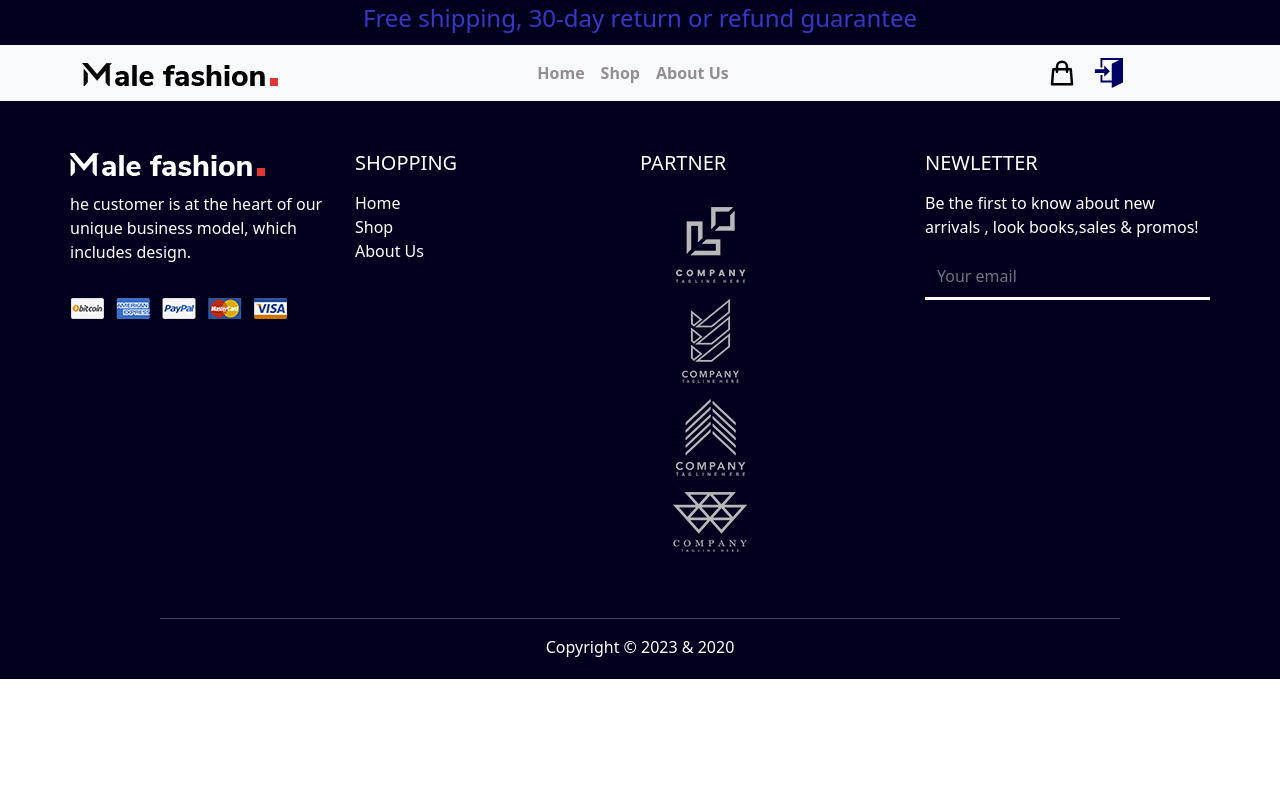
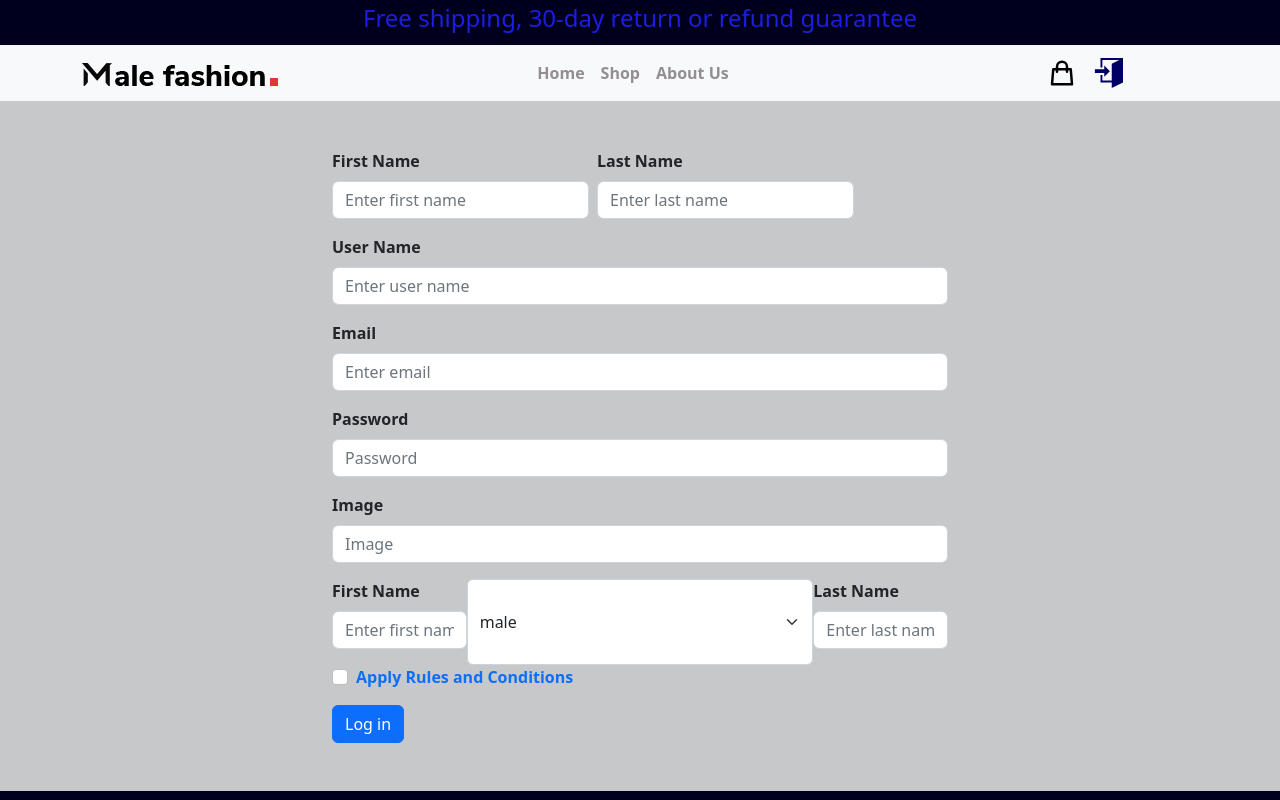
Before and after one commit to Badrshaba/male-fashion, a React (Create React App) app: page /logIn/creataccount in a window 1280 px wide. Shown: the top 800 px of the page. Built offline with nearby package versions, Linux system fonts and the light colour scheme.

Commit message:
first update

```diff
--- a/src/App.js
+++ b/src/App.js
@@ -1,22 +1,36 @@
-import React from 'react'
+import React, { useState } from 'react'
 import Haeder from './componats/Haeder'
 import "./pages/style/Shop.css"
 import Shop from './pages/shop/Shop.jsx'
 import Footer from './componats/Footer'
 import Home from './pages/home/Home'
+import img1 from "./img/download.jpeg"
 import {Routes,Route} from "react-router-dom"
-
-
+import Cart from './pages/cart/Cart'
+import Login from './pages/login&creatAccount/Login'
+import Creataccount from './pages/login&creatAccount/Creataccount'
 
 const App = () => {
+  const[producats,setproducats]=useState([{id:1,tital:"naruto hoodie",price:325,img:img1},{id:2,tital:"naruto hoodie",price:325,img:img1},{id:3,tital:"naruto hoodie",price:325,img:img1},{id:4,tital:"naruto hoodie",price:325,img:img1}])
+  const[cartProducats,setcartProducats]=useState([])
+  const [show, setShow] = useState(false);
+
+  const handleClose = () => setShow(false);
+  const handleShow = () => setShow(true);
+ const oppo=()=>{
+  console.log("pk");
+ }
   return (
     <div>
        <div className='text-center p-1 ads'><h4>Free shipping, 30-day return or refund guarantee</h4></div>
-      <Haeder/>
+      <Haeder handleShow={handleShow} cartProducats={cartProducats}/>
+      <Cart show={show} handleClose={handleClose} handleShow={handleShow} cartProducats={cartProducats}/>
       <Routes>
         <Route path="/" element={<Home/>}/>
-        <Route path="/shop" element={<Shop/>}/>
+        <Route path="/shop" element={<Shop producats={producats} oppo={oppo}/>}/>
         <Route path="/" element={<Home/>}/>
+        <Route path="/logIn" element={<Login/>}/>
+        <Route path="/logIn/creataccount" element={<Creataccount/>}/>
       </Routes>
       <Footer/>
       </div>
--- a/src/componats/Haeder.jsx
+++ b/src/componats/Haeder.jsx
@@ -7,7 +7,7 @@ import { ImEnter } from "react-icons/im";
 import {Link} from "react-router-dom"
  import logo from "../img/logo.png"
  import "../pages/style/Haeder.css"
-const Haeder = () => {
+const Haeder = ({handleShow,cartProducats}) => {
   return (
     <div>    <Navbar bg="light" expand="lg">
     <Container>
@@ -21,8 +21,11 @@ const Haeder = () => {
           <Nav.Link as={Link} to="/" className='nav fw-bold '>About Us</Nav.Link>
         </Nav>
         <div className=' ms-auto w-25 d-flex justify-content-center '>
-          <Nav.Link href="#link" className='icon me-3 text-black'><HiOutlineShoppingBag/></Nav.Link>
-          <Nav.Link href="#link" className='icon '><ImEnter/></Nav.Link>
+          <Nav.Link  className='icon me-3 text-black' onClick={handleShow}>
+          <div className={cartProducats.length==0? "none":"numbers"}><h6>{cartProducats.length!==0&&cartProducats.length}</h6></div>
+            <HiOutlineShoppingBag/>
+            </Nav.Link>
+          <Nav.Link as={Link} to="/logIn" className='icon '><ImEnter/></Nav.Link>
           </div>
       </Navbar.Collapse>
     </Container>
--- /dev/null
+++ b/src/pages/cart/Cart.jsx
@@ -0,0 +1,30 @@
+
+import React, { useState } from 'react';
+import Button from 'react-bootstrap/Button';
+import Offcanvas from 'react-bootstrap/Offcanvas';
+import { FcShop } from "react-icons/fc";
+import "../style/Cart.css"
+import { Link } from 'react-router-dom';
+const Cart = ({show,handleClose}) => {
+
+
+  return (
+    <>
+
+
+      <Offcanvas show={show} onHide={handleClose} placement="end">
+        <Offcanvas.Header closeButton>
+          <Offcanvas.Title>Cart</Offcanvas.Title>
+        </Offcanvas.Header>
+        <Offcanvas.Body>
+          <div className=' w-100 h-100 d-flex flex-column justify-content-center align-items-center'>
+             <FcShop className='cartIcon'/>
+             <Button variant="success" as={Link} to="/shop" >Shop Now</Button>{' '}
+          </div>
+        </Offcanvas.Body>
+      </Offcanvas>
+    </>
+  );
+}
+
+export default Cart;
--- /dev/null
+++ b/src/pages/login&creatAccount/Creataccount.jsx
@@ -0,0 +1,64 @@
+import React from "react";
+import Button from "react-bootstrap/Button";
+import Form from "react-bootstrap/Form";
+const Creataccount = () => {
+  return (
+    <div className=" d-flex  justify-content-center align-items-center pt-5 pb-5 bg-dark   bg-opacity-25">
+      <Form>
+        <div className=" d-flex">
+          <Form.Group className="mb-3 fw-bold me-2" controlId="formBasicEmail">
+            <Form.Label>First Name</Form.Label>
+            <Form.Control type="text" placeholder="Enter first name" />
+          </Form.Group>
+          <Form.Group className="mb-3 fw-bold" controlId="formBasicEmail">
+            <Form.Label>Last Name</Form.Label>
+            <Form.Control type="text" placeholder="Enter last name" />
+          </Form.Group>
+        </div>
+        <Form.Group className="mb-3 fw-bold" controlId="formBasicEmail">
+          <Form.Label>User Name</Form.Label>
+          <Form.Control type="text" placeholder="Enter user name" />
+        </Form.Group>
+        <Form.Group className="mb-3 fw-bold" controlId="formBasicEmail">
+          <Form.Label>Email </Form.Label>
+          <Form.Control type="email" placeholder="Enter email" />
+        </Form.Group>
+
+        <Form.Group className="mb-3 fw-bold" controlId="formBasicPassword">
+          <Form.Label>Password</Form.Label>
+
+          <Form.Control type="password" placeholder="Password" />
+          {/* <BsEyeFill/> */}
+        </Form.Group>
+        <Form.Group className="mb-3 fw-bold" controlId="formBasicEmail">
+          <Form.Label>Image </Form.Label>
+          <Form.Control type="text" placeholder="Image" />
+        </Form.Group>
+        <div className=" d-flex">
+          <Form.Group className="mb-3 fw-bold" controlId="formBasicEmail">
+            <Form.Label>First Name</Form.Label>
+            <Form.Control type="text" placeholder="Enter first name" />
+          </Form.Group>
+          <Form.Select aria-label="Default select example">
+          <Form.Label>First Name</Form.Label>
+      <option value="1">male</option>
+      <option value="2">female</option>
+
+    </Form.Select>
+          <Form.Group className="mb-3 fw-bold" controlId="formBasicEmail">
+            <Form.Label>Last Name</Form.Label>
+            <Form.Control type="text" placeholder="Enter last name" />
+          </Form.Group>
+        </div>
+        <Form.Group className="mb-3 fw-bold text-primary" controlId="formBasicCheckbox">
+          <Form.Check type="checkbox" label="Apply Rules and Conditions" />
+        </Form.Group>
+        <Button variant="primary" className=" me-3" type="submit">
+          Log in
+        </Button>
+      </Form>
+    </div>
+  );
+};
+
+export default Creataccount;
--- /dev/null
+++ b/src/pages/login&creatAccount/Login.jsx
@@ -0,0 +1,38 @@
+import React from "react";
+import Button from "react-bootstrap/Button";
+import Form from "react-bootstrap/Form";
+import { BsEyeFill } from "react-icons/bs";
+import { Link } from "react-router-dom";
+const Login = () => {
+  return (
+    <div className=" d-flex  justify-content-center align-items-center pt-5 pb-5 bg-dark   bg-opacity-25" >
+      <Form>
+        <Form.Group className="mb-3 fw-bold" controlId="formBasicEmail">
+          <Form.Label>Email address</Form.Label>
+          <Form.Control type="email" placeholder="Enter email" />
+          <Form.Text className="text-muted">
+            We'll never share your email with anyone else.
+          </Form.Text>
+        </Form.Group>
+
+        <Form.Group className="mb-3 fw-bold" controlId="formBasicPassword">
+          <Form.Label>Password</Form.Label>
+
+          <Form.Control type="password" placeholder="Password"  />
+          {/* <BsEyeFill/> */}
+        </Form.Group>
+        <Form.Group className="mb-3 fw-bold" controlId="formBasicCheckbox">
+          <Form.Check type="checkbox" label="Remmber me" />
+        </Form.Group>
+        <Button variant="primary" className=" me-3" type="submit">
+          Log in
+        </Button>
+        <Button variant="primary" as={Link} to="/logIn/creataccount" type="submit">
+          Creat New Account
+        </Button>
+      </Form>
+    </div>
+  );
+};
+
+export default Login;
--- a/src/pages/shop/Shop.jsx
+++ b/src/pages/shop/Shop.jsx
@@ -1,66 +1,32 @@
-import React from 'react'
+import React, { useState } from "react";
+import Card from "react-bootstrap/Card";
+import { AiFillStar } from "react-icons/ai";
+import { AiOutlineStar } from "react-icons/ai";
+import "../style/Shop.css"
 import Button from 'react-bootstrap/Button';
-import Card from 'react-bootstrap/Card';
-const Shop = () => {
+const Shop = ({ producats,oppo }) => {
+
   return (
-    <div className=' d-flex flex-wrap justify-content-evenly'>
-         <Card style={{ width: '18rem' }}>
-    <Card.Img variant="top" src="holder.js/100px180" />
+    <div className=" d-flex flex-wrap justify-content-evenly">
+      {producats.map((producat) => (
+        <Card style={{ width: "18rem" }} key={producat.id}  className=" headcard border-0 m-3">
+          <Card.Img variant="top" src={producat.img} />
           <Card.Body>
-      <Card.Title>Card Title</Card.Title>
+            <Card.Title className="classUnhiden">{producat.tital}</Card.Title>
+            <Card.Title onClick={oppo}  className="classhiden text-success">+ Add To Cart</Card.Title>
             <Card.Text>
-        Some quick example text to build on the card title and make up the
-        bulk of the card's content.
+              <AiFillStar className=" text-warning" />
+              <AiFillStar className=" text-warning" />
+              <AiFillStar className=" text-warning" />
+              <AiFillStar className=" text-warning" />
+              <AiOutlineStar />
             </Card.Text>
-      <Button variant="primary">Go somewhere</Button>
+            <Card.Title>${producat.price}</Card.Title>
           </Card.Body>
         </Card>
-  <Card style={{ width: '18rem' }}>
-    <Card.Img variant="top" src="holder.js/100px180" />
-    <Card.Body>
-      <Card.Title>Card Title</Card.Title>
-      <Card.Text>
-        Some quick example text to build on the card title and make up the
-        bulk of the card's content.
-      </Card.Text>
-      <Button variant="primary">Go somewhere</Button>
-    </Card.Body>
-  </Card>
-  <Card style={{ width: '18rem' }}>
-    <Card.Img variant="top" src="holder.js/100px180" />
-    <Card.Body>
-      <Card.Title>Card Title</Card.Title>
-      <Card.Text>
-        Some quick example text to build on the card title and make up the
-        bulk of the card's content.
-      </Card.Text>
-      <Button variant="primary">Go somewhere</Button>
-    </Card.Body>
-  </Card>
-  <Card style={{ width: '18rem' }}>
-    <Card.Img variant="top" src="holder.js/100px180" />
-    <Card.Body>
-      <Card.Title>Card Title</Card.Title>
-      <Card.Text>
-        Some quick example text to build on the card title and make up the
-        bulk of the card's content.
-      </Card.Text>
-      <Button variant="primary">Go somewhere</Button>
-    </Card.Body>
-  </Card>
-  <Card style={{ width: '18rem' }}>
-    <Card.Img variant="top" src="holder.js/100px180" />
-    <Card.Body>
-      <Card.Title>Card Title</Card.Title>
-      <Card.Text>
-        Some quick example text to build on the card title and make up the
-        bulk of the card's content.
-      </Card.Text>
-      <Button variant="primary">Go somewhere</Button>
-    </Card.Body>
-  </Card>
+      ))}
     </div>
-  )
-}
+  );
+};
 
-export default Shop
+export default Shop;
--- /dev/null
+++ b/src/pages/style/Cart.css
@@ -0,0 +1,3 @@
+.cartIcon{
+    font-size: 300px;
+}
--- a/src/pages/style/Haeder.css
+++ b/src/pages/style/Haeder.css
@@ -4,10 +4,32 @@
     display: flex;
     align-items: center;
 }
-.nav{
+.nav,.nav-link:focus{
     color: rgba(45, 36, 39, 50%);
 }
 .nav:hover{
     color: black;
     border-bottom: red solid;
 }
+.numbers {
+    top: 0px;
+    background: red;
+    width: 18px;
+    height: 23px;
+    color: white;
+    border-radius: 33px;
+    display: flex;
+    justify-content: center;
+    position: absolute;
+  }
+  .none {
+    top: 0px;
+    background: transparent;
+    width: 18px;
+    height: 23px;
+    color: white;
+    border-radius: 33px;
+    display: flex;
+    justify-content: center;
+    position: absolute;
+  }
--- a/src/pages/style/Home.css
+++ b/src/pages/style/Home.css
@@ -1,4 +1,5 @@
 .haedimg{
     background-image: url(/src/img/hero/hero-1.jpg);
+    background-size: cover;
 
 }
--- a/src/pages/style/Shop.css
+++ b/src/pages/style/Shop.css
@@ -19,3 +19,13 @@
     color: green;
   }
 }
+.card{
+  transition: 0.4s ;
+}
+.card:hover{
+  box-shadow: 0 0 5px -1px black, inset -1px 1px 2px rgba(255, 255, 255, 0.5);
+  transform: scale(1.05);
+}
+.classhiden:hover{
+cursor: pointer;
+}
```
Also changed, not shown: src/img/download.jpeg (added), src/pages/home/Fristhome.jsx (line endings or trailing spaces). Lines whose indentation alone changed are shown as unchanged.
